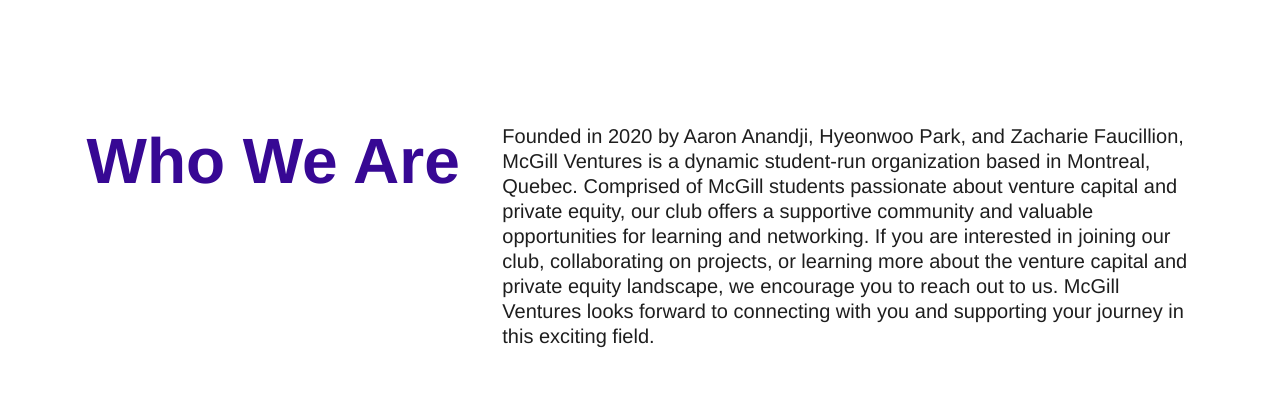
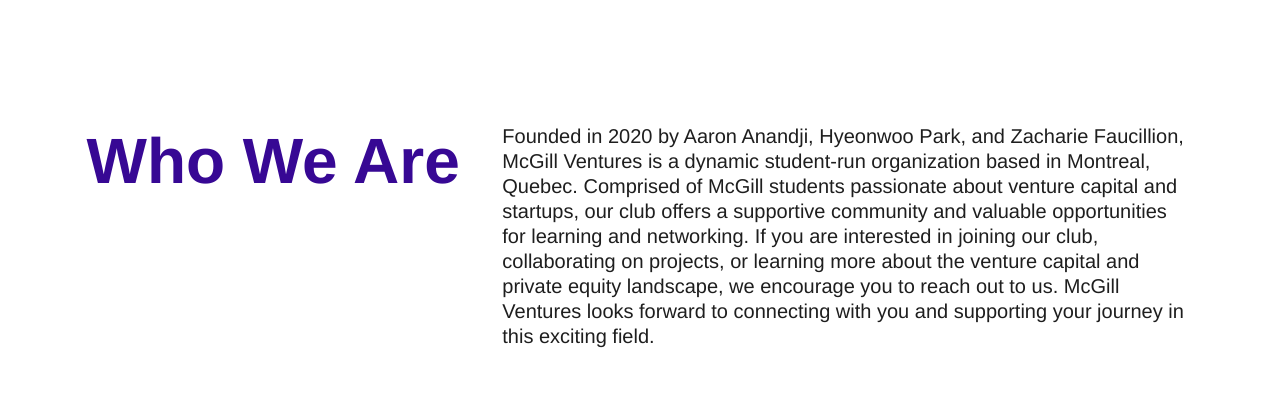
Before and after one commit to wasifsomji/McGillVentures, a React (Create React App) app: page / in a window 1280 px wide. Shown: the part 1940-2339 px from the top of the page. Built offline with nearby package versions, Linux system fonts and the light colour scheme.

Commit message:
word update

```diff
--- a/src/pages/Home/Home.tsx
+++ b/src/pages/Home/Home.tsx
@@ -55,7 +55,7 @@ const Home = () => {
                     <div className={styles.whoWeAreText}>
                         <ScrollAnimation animateIn="slideInRight" animateOnce="true">
                         Founded in 2020 by Aaron Anandji, Hyeonwoo Park, and Zacharie Faucillion, McGill Ventures is a dynamic student-run organization based in Montreal, Quebec.
-                        Comprised of McGill students passionate about venture capital and private equity, our club offers a supportive community and valuable opportunities for learning and networking.
+                        Comprised of McGill students passionate about venture capital and startups, our club offers a supportive community and valuable opportunities for learning and networking.
                         If you are interested in joining our club, collaborating on projects, or learning more about the venture capital and private equity landscape, we encourage you to reach out to us.
                         McGill Ventures looks forward to connecting with you and supporting your journey in this exciting field.
                         </ScrollAnimation>
```
